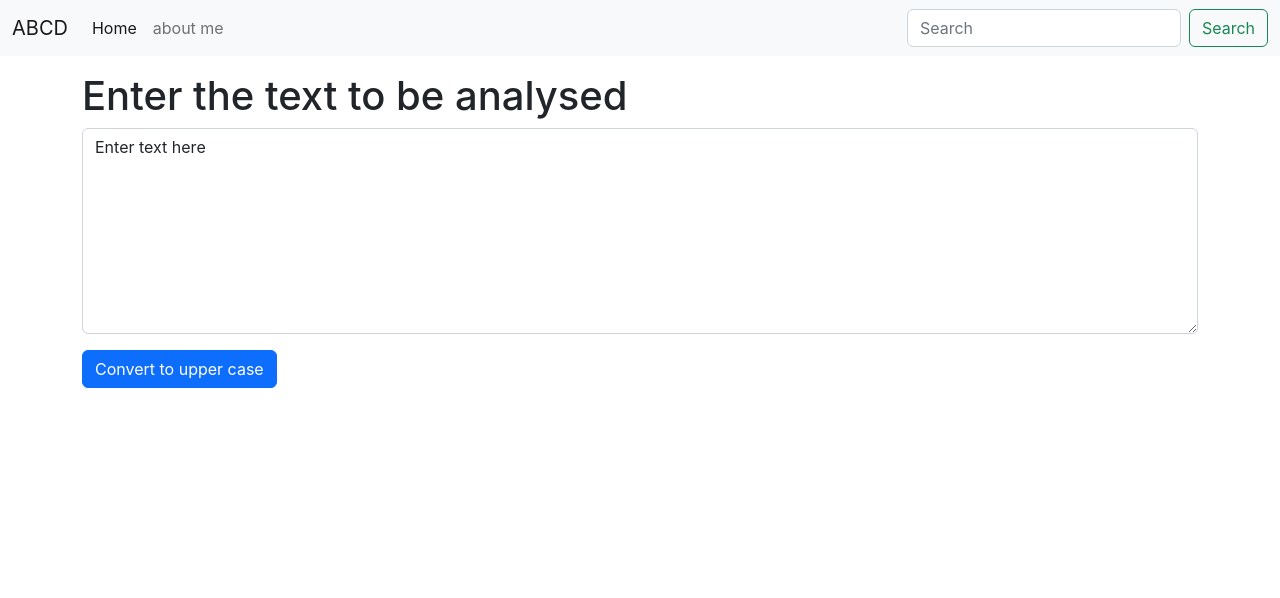
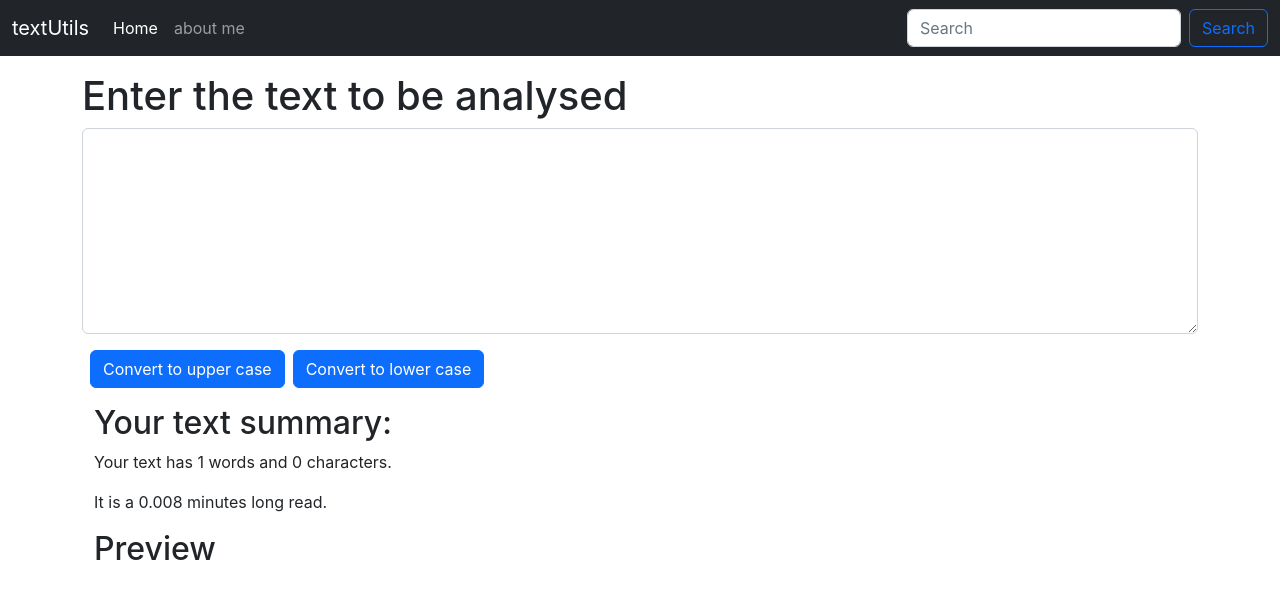
Before and after one commit to aayush237/TextUtils-React, a React (Create React App) app: page / in a window 1280 px wide. Shown: the top 598 px of the page. Built offline with nearby package versions, Linux system fonts and the light colour scheme.

Commit message:
Lecture 9

```diff
--- a/src/App.js
+++ b/src/App.js
@@ -6,7 +6,7 @@
 function App() {
   return (
   <>
-      <Navbar title="ABCD" aboutText="about me"/>
+      <Navbar title="textUtils" aboutText="about me"/>
       <div className='container my-3'>
       <TextForm heading="Enter the text to be analysed"/>
       </div>
--- a/src/Components/Navbar.js
+++ b/src/Components/Navbar.js
@@ -3,7 +3,7 @@
 
 export default function Navbar(props) {
   return (
-    <nav className="navbar navbar-expand-lg bg-light">
+    <nav className="navbar navbar-expand-lg navbar-dark bg-dark">
   <div className="container-fluid">
     <a className="navbar-brand" href="/">{props.title}</a>
     <button className="navbar-toggler" type="button" data-bs-toggle="collapse" data-bs-target="#navbarSupportedContent" aria-controls="navbarSupportedContent" aria-expanded="false" aria-label="Toggle navigation">
@@ -20,7 +20,7 @@
       </ul>
       <form className="d-flex" role="search">
         <input className="form-control me-2" type="search" placeholder="Search" aria-label="Search" />
-        <button className="btn btn-outline-success" type="submit">Search</button>
+        <button className="btn btn-outline-primary" type="submit">Search</button>
       </form>
     </div>
   </div>
--- a/src/Components/TextForm.js
+++ b/src/Components/TextForm.js
@@ -2,19 +2,26 @@
 
 export default function TextForm(props) {
   const handleUpClick = () => {
-    console.log("You clicked the button " + text);
+    // console.log("You clicked the button: " + text);
     let UCText =  text.toUpperCase();
     setText(UCText);
   }
 
+  const handleLoClick = () => {
+    // console.log("You clicked the button: " + text);
+    let UCText =  text.toLowerCase();
+    setText(UCText);
+  }
+
   const handleOnChange = (event) => {
-    console.log("On change");
+    // console.log("On change");
     setText(event.target.value);
   }
 
 
-    const [text, setText] = useState("Enter text here");
+    const [text, setText] = useState("");
   return (
+    <>
     <div>
         <h1>{props.heading}</h1>
         <div className="mb-3">
@@ -24,7 +31,16 @@
             rows="8"
           ></textarea>
         </div>
-        <button className="btn btn-primary" onClick={handleUpClick}>Convert to upper case</button>
+        <button className="btn btn-primary mx-2" onClick={handleUpClick}>Convert to upper case</button>
+        <button className="btn btn-primary" onClick={handleLoClick}>Convert to lower case</button>
     </div>
+    <div className="container my-3">
+        <h2>Your text summary:</h2>
+        <p>Your text has {text.split(" ").length} words and {text.length} characters.</p>
+        <p>It is a {0.008 * text.split(" ").length} minutes long read.</p>
+        <h2>Preview</h2>
+        <p>{text}</p>
+    </div>
+    </>
   );
 }
```
